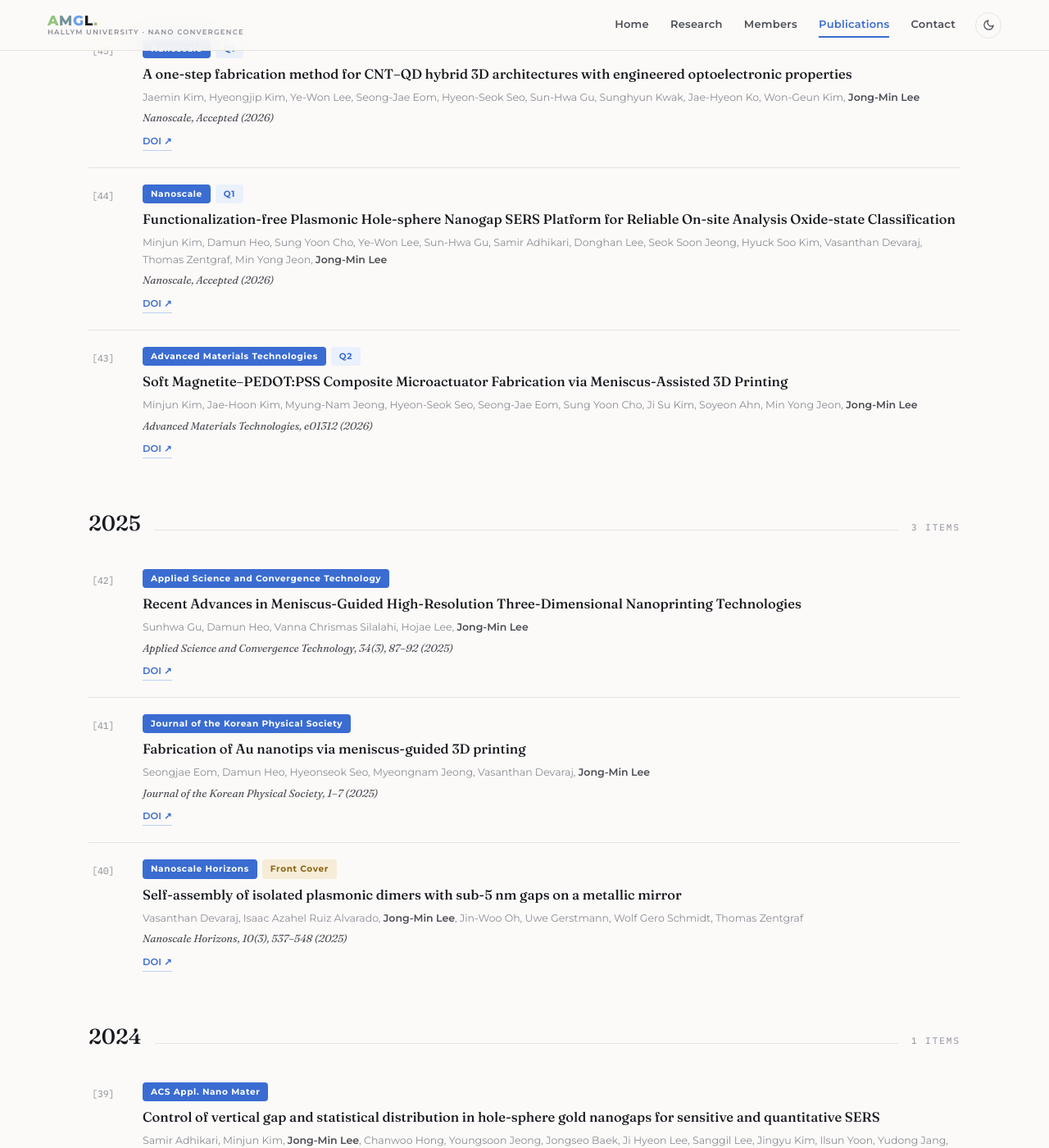
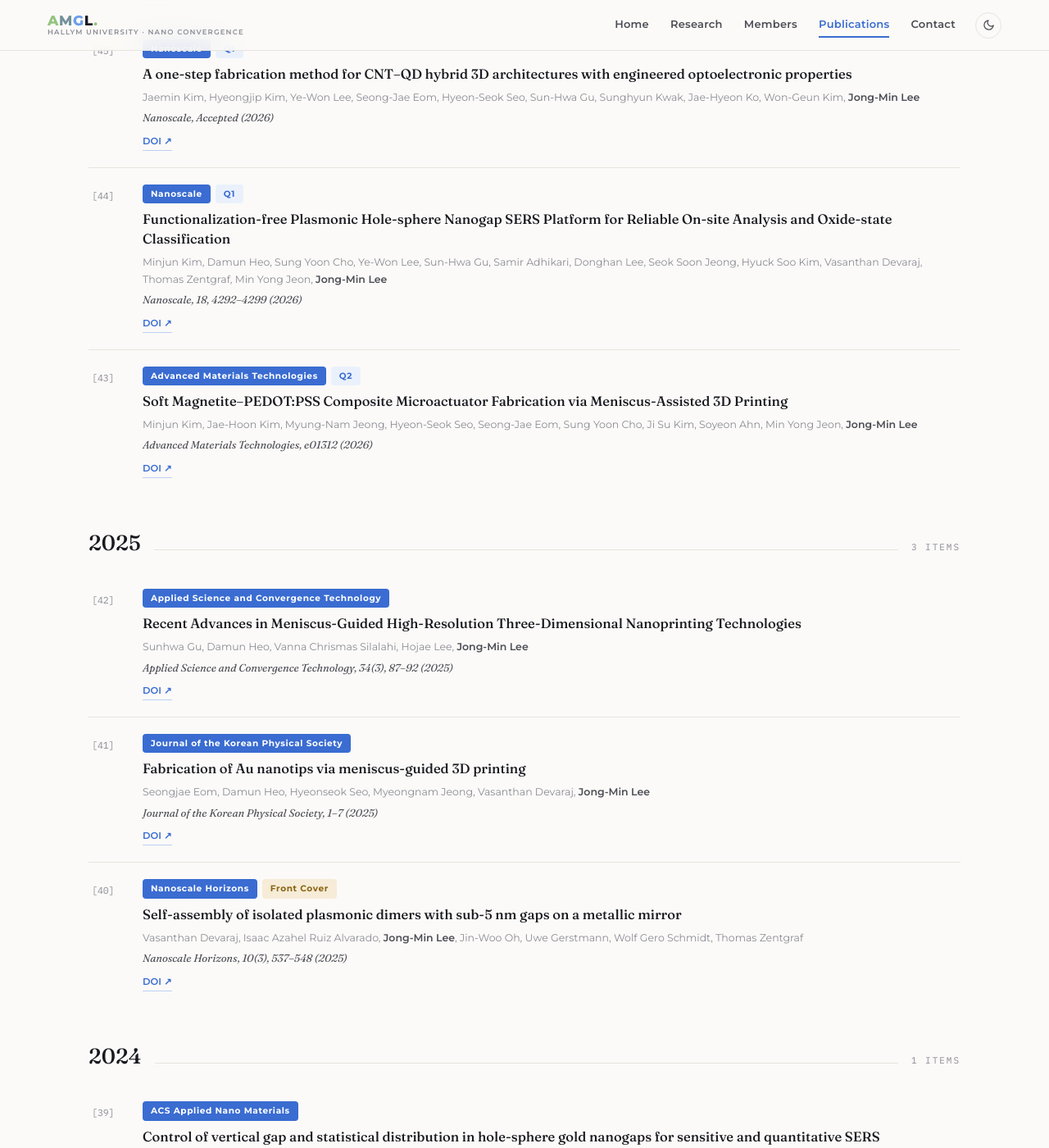
Before and after one commit to HTKRS/AMGL, a Jekyll site: the page built from publications.html, in a window 1280 px wide and 1400 px high, scrolled down 772 px. Shown: the whole window at 82% size. Built offline with Jekyll 4.4.1, drawn with Linux system fonts in a browser that asks for light colours; some of the changed text lies outside the part shown.

Commit message:
Align member card rows and fix publication details
- Member cards: email and Since rows now line up across each row
- Nanoscale hole-sphere paper: published as 18, 4292-4299; add missing 'and' in title
- ACS Applied Nano Materials: full journal name, correct pages 14050-14056

Co-Authored-By: Claude Opus 5.5 <noreply@anthropic.com>
Claude-Session: https://claude.ai/code/session_014MjFUYNzG7DBT4vULP884G

```diff
--- a/_data/publications.yml
+++ b/_data/publications.yml
@@ -30,12 +30,12 @@
   type: journal
   selected: true
 - title: Functionalization-free Plasmonic Hole-sphere Nanogap SERS Platform for
-    Reliable On-site Analysis Oxide-state Classification
+    Reliable On-site Analysis and Oxide-state Classification
   authors: Minjun Kim, Damun Heo, Sung Yoon Cho, Ye-Won Lee, Sun-Hwa Gu, Samir
     Adhikari, Donghan Lee, Seok Soon Jeong, Hyuck Soo Kim, Vasanthan Devaraj,
     Thomas Zentgraf, Min Yong Jeon, Jong-Min Lee
   journal: Nanoscale
-  info: Accepted
+  info: 18, 4292–4299
   year: 2026
   doi: 10.1039/D5NR03414K
   tag: Q1
@@ -86,8 +86,8 @@
   authors: Samir Adhikari, Minjun Kim, Jong-Min Lee, Chanwoo Hong, Youngsoon
     Jeong, Jongseo Baek, Ji Hyeon Lee, Sanggil Lee, Jingyu Kim, Ilsun Yoon,
     Yudong Jang, Donghan Lee
-  journal: ACS Appl. Nano Mater
-  info: 7(12), 13821–14843
+  journal: ACS Applied Nano Materials
+  info: 7(12), 14050–14056
   year: 2024
   doi: 10.1021/acsanm.4c01286
   type: journal
--- a/assets/css/style.css
+++ b/assets/css/style.css
@@ -631,6 +631,8 @@ body.has-hero .site-nav:not(.solid) .nav-burger span { background: #fff; }
   overflow: hidden;
   box-shadow: var(--shadow);
   transition: transform 0.25s ease, box-shadow 0.25s ease, background 0.35s ease, border-color 0.35s ease;
+  display: flex;
+  flex-direction: column;
 }
 .member-card:hover { transform: translateY(-3px); box-shadow: var(--shadow-lift); }
 .member-photo { aspect-ratio: 1 / 1.05; background: var(--bg-alt); overflow: hidden; }
@@ -647,7 +649,7 @@ body.has-hero .site-nav:not(.solid) .nav-burger span { background: #fff; }
 .av-2 { background: linear-gradient(145deg, #5d5386, #423a66); }
 .av-3 { background: linear-gradient(145deg, #3d7a72, #29594f); }
 .av-4 { background: linear-gradient(145deg, #9c5560, #7a3b47); }
-.member-body { padding: 16px 17px 15px; }
+.member-body { padding: 16px 17px 15px; flex: 1; display: flex; flex-direction: column; }
 .member-name { font-family: var(--serif); font-size: 16.5px; font-weight: 500; line-height: 1.3; }
 .member-name .kr { display: block; font-family: var(--sans); font-size: 12.5px; color: var(--muted); font-weight: 500; margin-top: 2px; }
 .member-role {
@@ -658,7 +660,8 @@ body.has-hero .site-nav:not(.solid) .nav-burger span { background: #fff; }
   text-transform: uppercase;
   color: var(--accent);
 }
-.member-interests { margin-top: 7px; font-size: 11.5px; color: var(--muted); line-height: 1.55; }
+/* 관심 분야 칸이 남는 공간을 채워서, 이메일·Since 줄이 카드 아래쪽에 나란히 맞춰짐 */
+.member-interests { margin-top: 7px; font-size: 11.5px; color: var(--muted); line-height: 1.55; flex-grow: 1; }
 .member-email {
   margin-top: 8px;
   font-size: 11.5px;
@@ -675,6 +678,7 @@ body.has-hero .site-nav:not(.solid) .nav-burger span { background: #fff; }
   color: var(--accent);
   border-bottom: 1px solid var(--accent-line);
   padding-bottom: 1px;
+  align-self: flex-start;
 }
 .member-scholar:hover { border-bottom-color: var(--accent); }
 .member-since {
```
